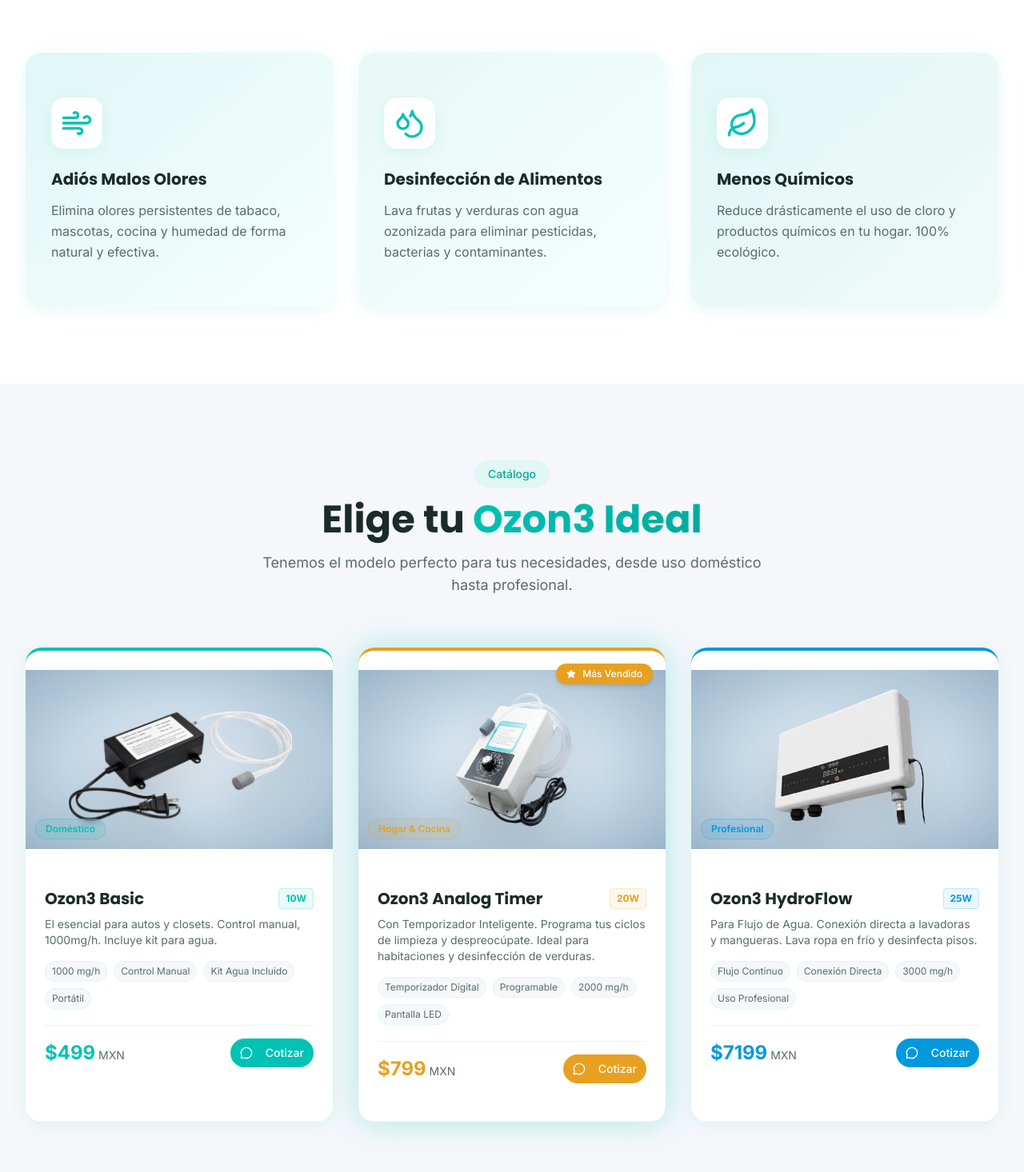
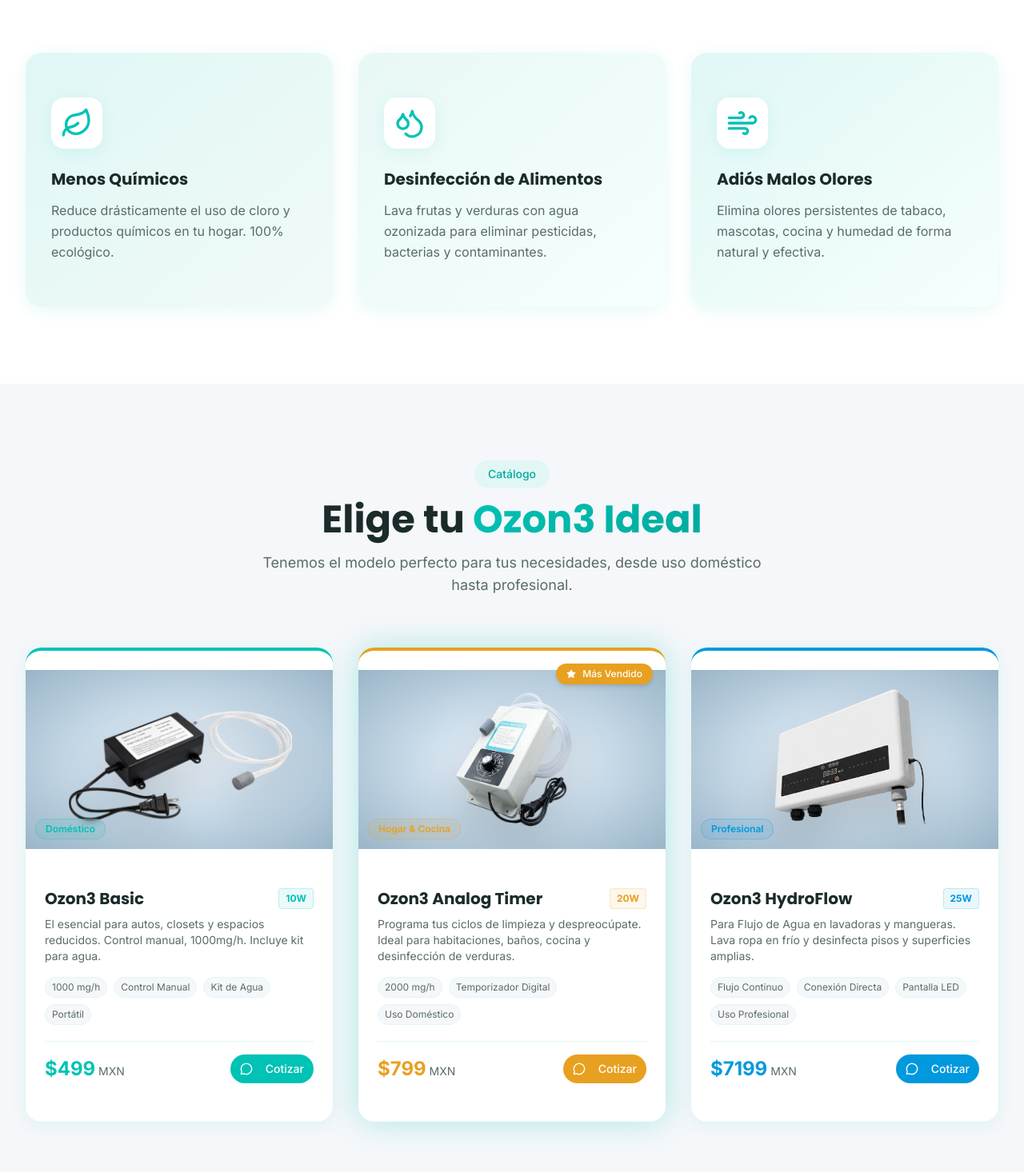
Before and after one commit to Ozon3-Mx/ozon3-Mx.github.io, a React (Vite) app: page / in a window 1280 px wide. Shown: the part 1064-2530 px from the top of the page at 80% size. Built offline with nearby package versions, Linux system fonts and the light colour scheme.

Commit message:
Se añade la segunda imagen del carrusel y se modifican datos de informacion incorrectos dentro del catalogo etc.

```diff
--- a/src/App.tsx
+++ b/src/App.tsx
@@ -80,10 +80,10 @@
 //                 Formato: 'from-[#COLOR_INICIO] to-[#COLOR_FIN]'
 const BENEFICIOS = [
   {
-    icon:        <Wind className="w-10 h-10 text-[#00C2B5]" />,
-    titulo:      'Adiós Malos Olores',
-    descripcion: 'Elimina olores persistentes de tabaco, mascotas, cocina y humedad de forma natural y efectiva.',
-    color:       'from-[#E0F7F5] to-[#F5FFFE]'
+    icon:        <Leaf className="w-10 h-10 text-[#00C2B5]" />,
+    titulo:      'Menos Químicos',
+    descripcion: 'Reduce drásticamente el uso de cloro y productos químicos en tu hogar. 100% ecológico.',
+    color:       'from-[#E0F7F5] to-[#F0FAF9]'
   },
   {
     icon:        <Droplets className="w-10 h-10 text-[#00C2B5]" />,
@@ -92,11 +92,12 @@
     color:       'from-[#E8F8F6] to-[#F5FFFE]'
   },
   {
-    icon:        <Leaf className="w-10 h-10 text-[#00C2B5]" />,
-    titulo:      'Menos Químicos',
-    descripcion: 'Reduce drásticamente el uso de cloro y productos químicos en tu hogar. 100% ecológico.',
-    color:       'from-[#E0F7F5] to-[#F0FAF9]'
+    icon:        <Wind className="w-10 h-10 text-[#00C2B5]" />,
+    titulo:      'Adiós Malos Olores',
+    descripcion: 'Elimina olores persistentes de tabaco, mascotas, cocina y humedad de forma natural y efectiva.',
+    color:       'from-[#E0F7F5] to-[#F5FFFE]'
   }
+
 ]
 
 
@@ -124,9 +125,9 @@
     id:             'basic',
     nombre:         'Ozon3 Basic',
     potencia:       '10W',
-    descripcion:    'El esencial para autos y closets. Control manual, 1000mg/h. Incluye kit para agua.',
+    descripcion:    'El esencial para autos, closets y espacios reducidos. Control manual, 1000mg/h. Incluye kit para agua.',
     precio:         '$499',
-    caracteristicas: ['1000 mg/h', 'Control Manual', 'Kit Agua Incluido', 'Portátil'],
+    caracteristicas: ['1000 mg/h', 'Control Manual', 'Kit de Agua', 'Portátil'],
     imagen:         '/product-basic.png',
     popular:        false,
     nivel:          'Doméstico',
@@ -139,9 +140,9 @@
     id:             'timer',
     nombre:         'Ozon3 Analog Timer',
     potencia:       '20W',
-    descripcion:    'Con Temporizador Inteligente. Programa tus ciclos de limpieza y despreocúpate. Ideal para habitaciones y desinfección de verduras.',
+    descripcion:    'Programa tus ciclos de limpieza y despreocúpate. Ideal para habitaciones, baños, cocina y desinfección de verduras.',
     precio:         '$799',
-    caracteristicas: ['Temporizador Digital', 'Programable', '2000 mg/h', 'Pantalla LED'],
+    caracteristicas: ['2000 mg/h','Temporizador Digital','Uso Doméstico'],
     imagen:         '/product-timer.png',
     popular:        true,  // ← Este producto muestra el badge "Más Vendido"
     nivel:          'Hogar & Cocina',
@@ -153,9 +154,9 @@
     id:             'hydro',
     nombre:         'Ozon3 HydroFlow',
     potencia:       '25W',
-    descripcion:    'Para Flujo de Agua. Conexión directa a lavadoras y mangueras. Lava ropa en frío y desinfecta pisos.',
+    descripcion:    'Para Flujo de Agua en lavadoras y mangueras. Lava ropa en frío y desinfecta pisos y superficies amplias.',
     precio:         '$7199',
-    caracteristicas: ['Flujo Continuo', 'Conexión Directa', '3000 mg/h', 'Uso Profesional'],
+    caracteristicas: ['Flujo Continuo', 'Conexión Directa', 'Pantalla LED', 'Uso Profesional'],
     imagen:         '/product-hydro.png',
     popular:        false,
     nivel:          'Profesional',
@@ -523,7 +524,7 @@
                 className="text-4xl sm:text-5xl lg:text-6xl font-bold text-[#1A2B2A] leading-tight mb-6 animate-slide-up"
                 style={{ animationDelay: '0.1s' }}
               >
-                Purifica tu Espacio con{' '}
+                Purifica tu Vida con{' '}
                 {/* text-gradient: clase de App.css que aplica gradiente teal al texto */}
                 <span className="text-gradient">Tecnología Ozon3</span>
               </h1>
@@ -958,7 +959,8 @@
             {/* Botón primario: blanco con texto teal, animación de pulso */}
             <Button
               onClick={() => openWhatsApp()}
-              className="bg-white text-[#00C2B5] hover:bg-white/90 px-8 py-6 text-base font-semibold rounded-full shadow-xl transition-all duration-300 hover:scale-105 sonar-pulse"
+              variant="outline"
+              className="bg-white text-[#00C2B5] hover:bg-white/10 px-8 py-6 text-base font-semibold rounded-full transition-all duration-300"
             >
               <MessageCircle className="w-5 h-5 mr-2" />
               Cotizar vía WhatsApp
@@ -968,7 +970,7 @@
             <Button
               onClick={() => window.open(`mailto:${CONTACT_INFO.email}`, '_blank')}
               variant="outline"
-              className="border-2 border-white text-white hover:bg-white/10 px-8 py-6 text-base font-semibold rounded-full transition-all duration-300"
+              className="border-2 border-white text-[#00C2B5] hover:bg-white/10 px-8 py-6 text-base font-semibold rounded-full transition-all duration-300"
             >
               <Mail className="w-5 h-5 mr-2" />
               Envíanos un Email
```
Also changed, not shown: public/carrusel-2.jpeg (added).
